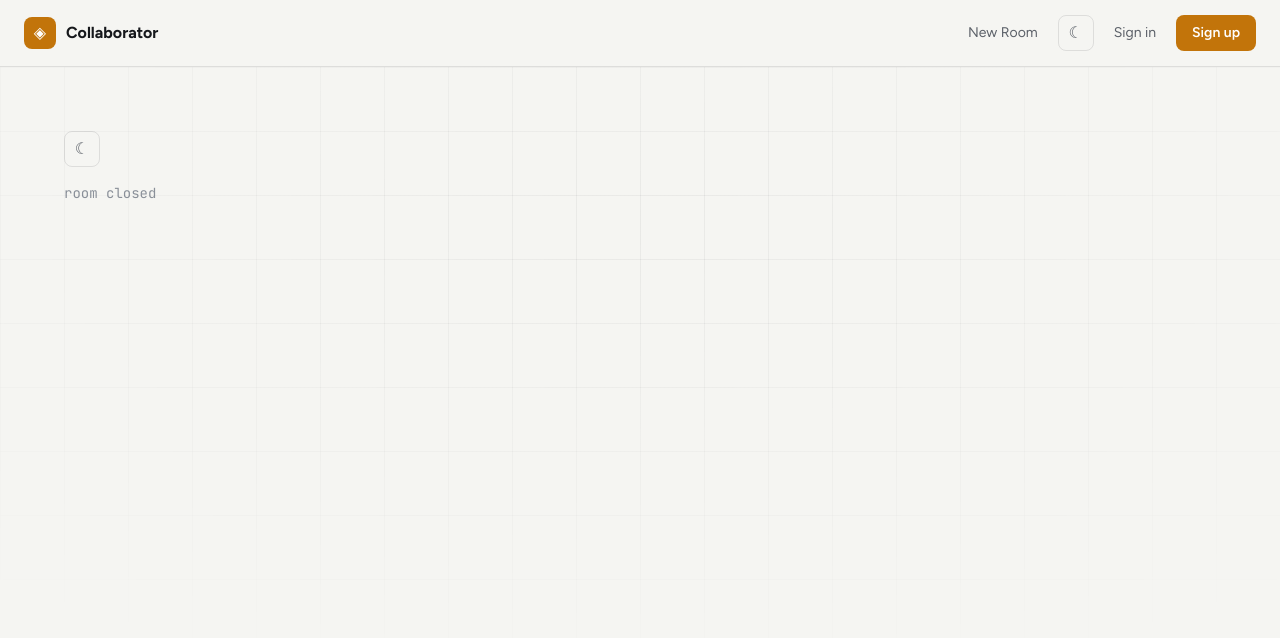
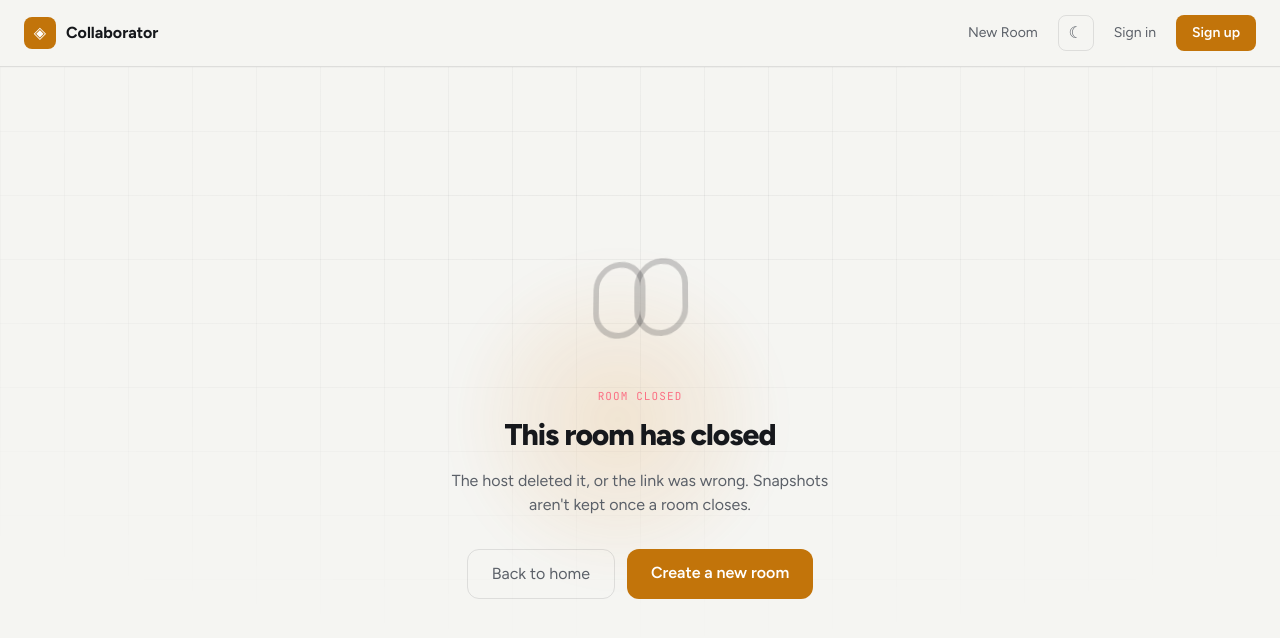
Before and after one commit to im-prince/realtime-code-collaborator, a React (Vite) app in the folder frontend/: page /closed in a window 1280 px wide. Shown: the top 638 px of the page. Built offline with nearby package versions, Linux system fonts and the light colour scheme; no server answers.

Commit message:
add room closed page

```diff
--- a/frontend/src/App.jsx
+++ b/frontend/src/App.jsx
@@ -7,6 +7,7 @@ import Auth from './pages/Auth.jsx';
 import Dashboard from './pages/Dashboard.jsx';
 import EditorRoom from './pages/EditorRoom.jsx';
 import RoomLoading from './components/RoomLoading.jsx';
+import RoomClosed from './pages/RoomClosed.jsx';
 
 function Soon({ name }) {
   return (
@@ -33,7 +34,7 @@ export default function App() {
         <Route path="/new" element={<Soon name="new room" />} />
         <Route path="/rooms" element={<Soon name="my rooms" />} />
 
-        <Route path="/closed" element={<Soon name="room closed" />} />
+        <Route path="/closed" element={<RoomClosed />} />
         <Route path="*" element={<Navigate to="/" replace />} />
       </Routes>
     </>
--- /dev/null
+++ b/frontend/src/pages/RoomClosed.jsx
@@ -0,0 +1,50 @@
+import { Link } from 'react-router-dom';
+
+export default function RoomClosed() {
+  return (
+    <div className="relative grid min-h-[calc(100vh-67px)] place-items-center px-6">
+      <div className="grid-bg pointer-events-none absolute inset-0" />
+      <div className="blob" style={{ '--blobTint': 'rgba(251,113,133,.12)', top: '25%', left: '35%' }} />
+
+      <div className="relative flex flex-col items-center text-center">
+        <div style={{ perspective: '900px' }}>
+          <div className="flex items-center" style={{ transformStyle: 'preserve-3d', transform: 'rotateX(14deg) rotateY(-18deg)' }}>
+            <div
+              className="h-20 w-14 rounded-full border-[6px] border-[var(--border2)]"
+              style={{ transform: 'translateZ(20px) rotate(-12deg)', animation: 'flt 8s ease-in-out infinite' }}
+            />
+            <div
+              className="-ml-3 h-20 w-14 rounded-full border-[6px] border-[var(--border2)]"
+              style={{ transform: 'translateZ(-20px) rotate(14deg)', animation: 'flt3 9s ease-in-out infinite .7s' }}
+            />
+          </div>
+        </div>
+
+        <p className="mt-10 font-mono text-[11px] tracking-widest text-[var(--danger)]">ROOM CLOSED</p>
+
+        <h1 className="mt-3 text-3xl font-extrabold tracking-[-1px] text-[var(--tx)]">
+          This room has closed
+        </h1>
+
+        <p className="mt-4 max-w-[400px] text-[var(--tx2)]">
+          The host deleted it, or the link was wrong. Snapshots aren't kept once a room closes.
+        </p>
+
+        <div className="mt-8 flex gap-3">
+          <Link
+            to="/"
+            className="rounded-xl border border-[var(--border)] px-6 py-3 text-[var(--tx2)] transition-colors hover:text-[var(--tx)]"
+          >
+            Back to home
+          </Link>
+          <Link
+            to="/new"
+            className="rounded-xl bg-[var(--accent)] px-6 py-3 font-semibold text-[var(--accentInk)] transition-opacity hover:opacity-90"
+          >
+            Create a new room
+          </Link>
+        </div>
+      </div>
+    </div>
+  );
+}
```
